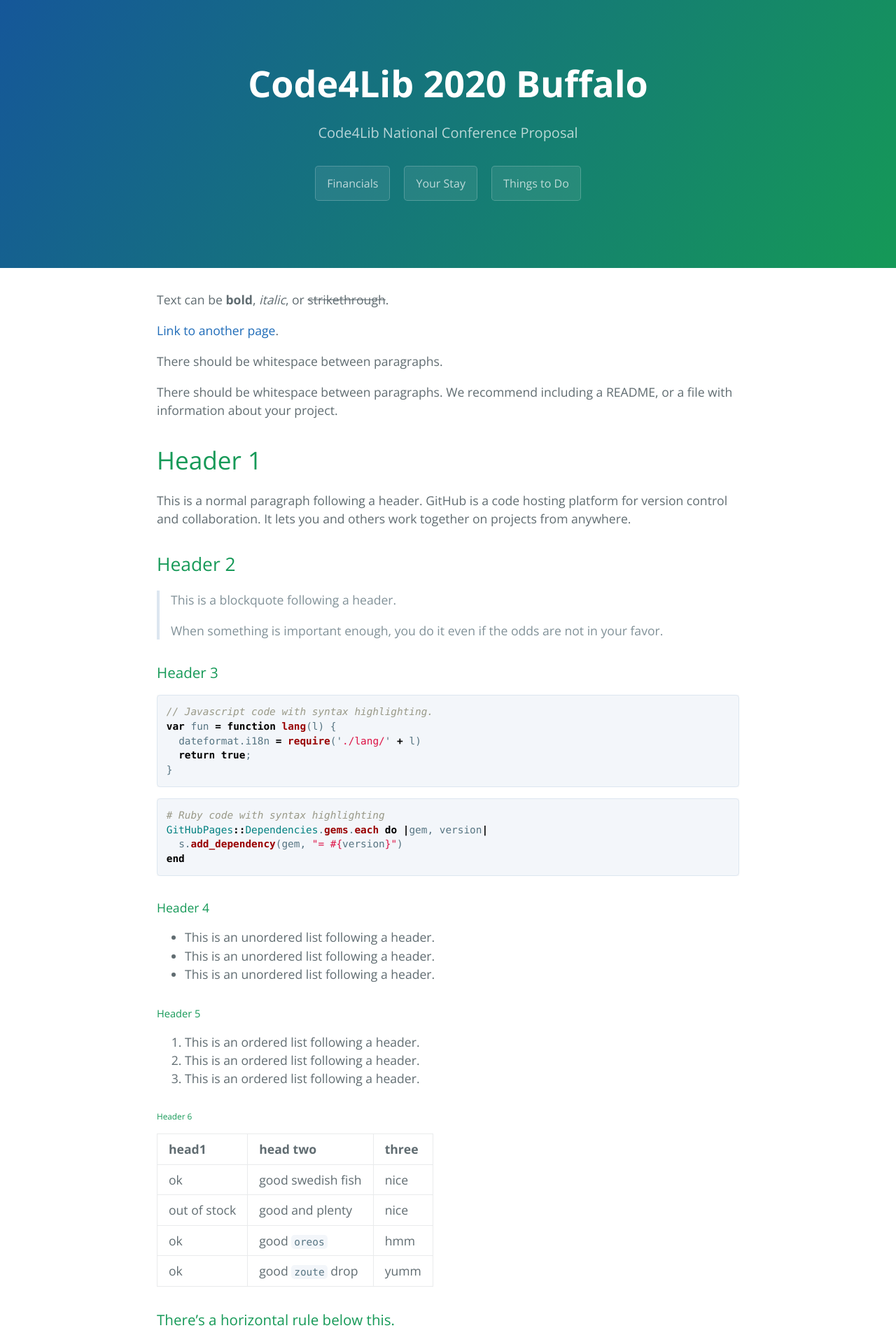
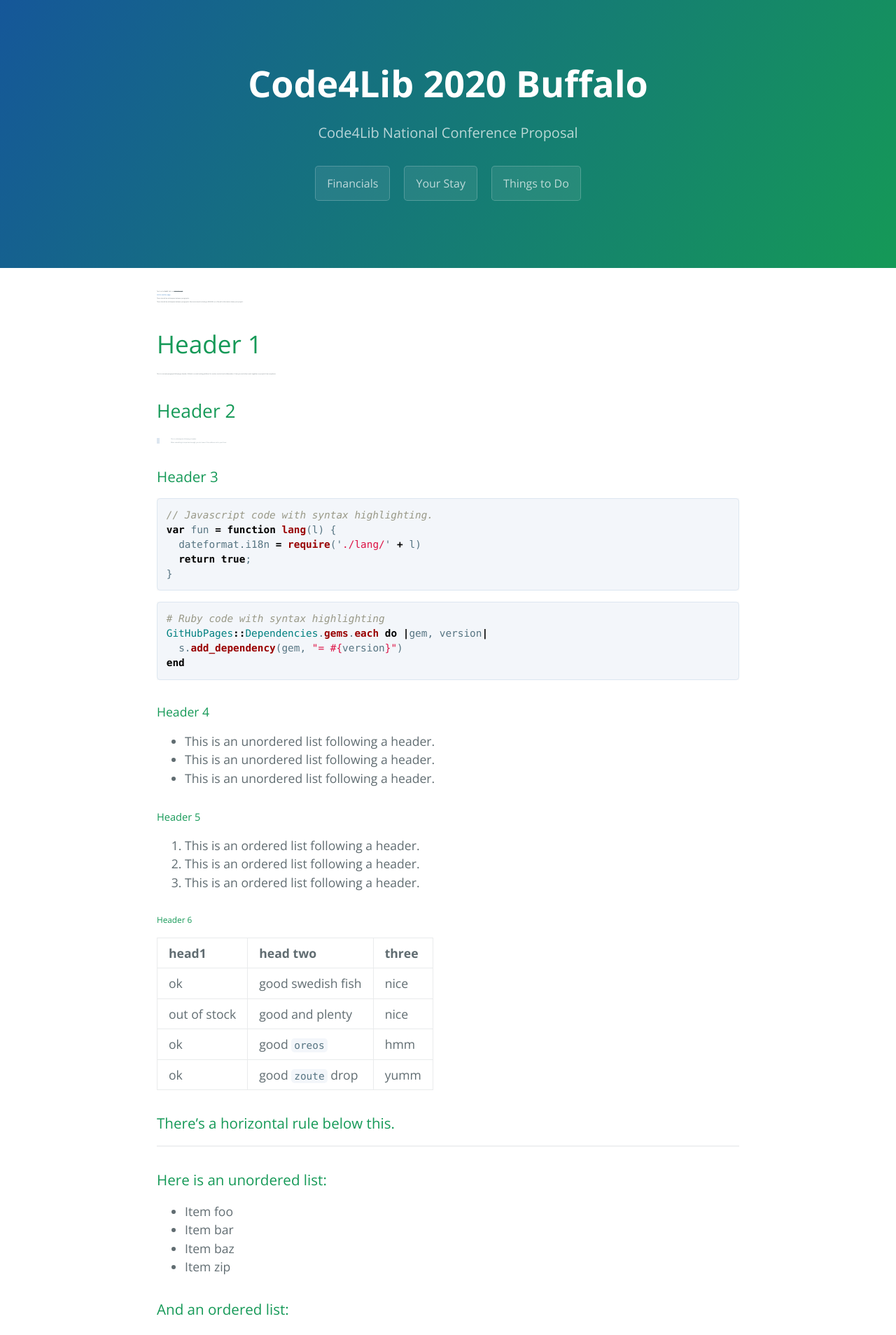
Before and after one commit to mkicey/c4lbuffaloproposal, a Jekyll site: the page built from index.md, in a window 1280 px wide. Shown: the top 1908 px of the page at 70% size. Built offline with Jekyll 4.4.1, drawn with Linux system fonts in a browser that asks for light colours.

Commit message:
test css
css

```diff
--- a/assets/css/style.scss
+++ b/assets/css/style.scss
@@ -2,3 +2,7 @@
 ---
 
 @import 'jekyll-theme-cayman';
+
+p {
+  font-size: 2px;
+}
```
